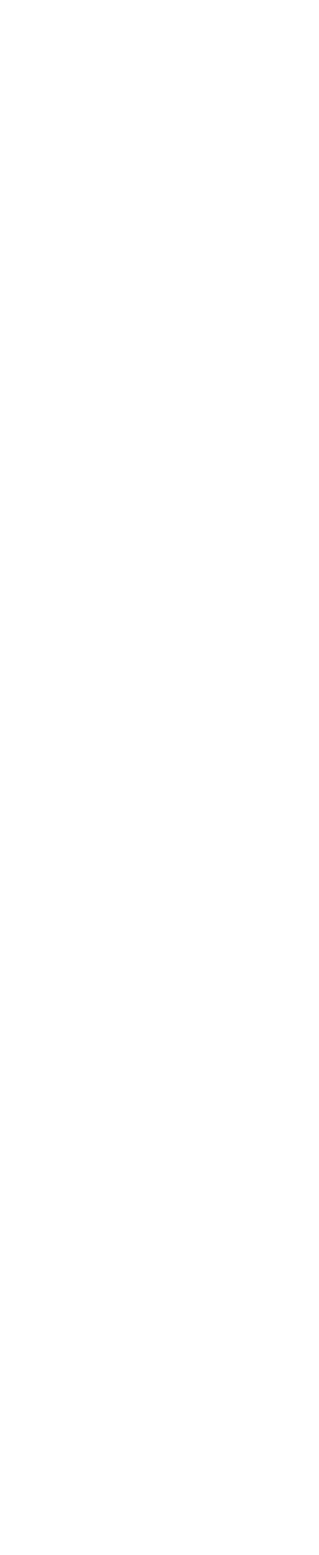
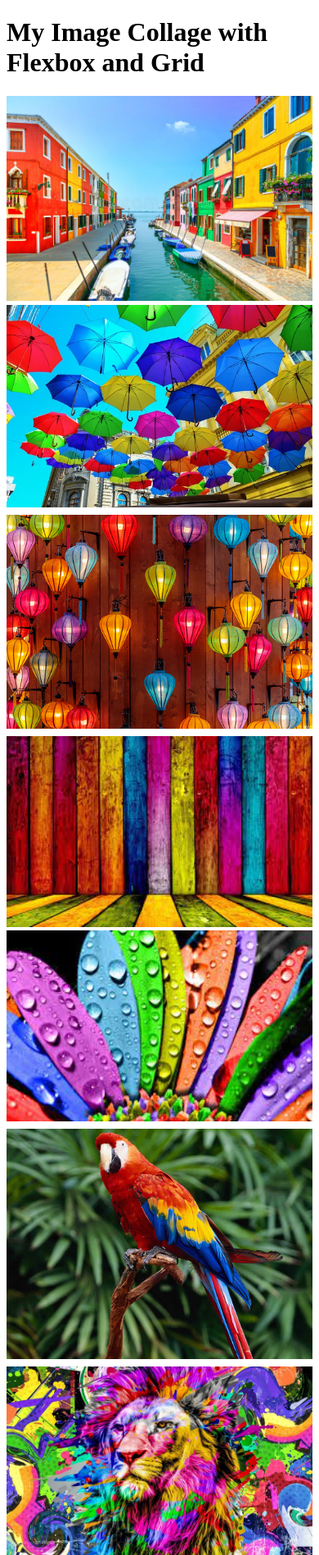
Before and after one commit to moudud-hoq/simple-responsive-examples, a plain HTML site: page index.html in a window 390 px wide. Shown: the top 1897 px of the page at 82% size. Before the commit the page ends 844 px from the top, so only its background shows below. Drawn offline with Linux system fonts and the light colour scheme.

Commit message:
after responsive commit

```diff
--- a/index.html
+++ b/index.html
@@ -1,11 +1,52 @@
 <!DOCTYPE html>
 <html lang="en">
+
 <head>
     <meta charset="UTF-8">
     <meta name="viewport" content="width=device-width, initial-scale=1.0">
     <title>Responsive</title>
+    <link rel="stylesheet" href="styles/clg.css">
 </head>
+
 <body>
+    <h1>My Image Collage with Flexbox and Grid</h1>
+
+    <div class="row">
+        <img src="/images/A.jpg">
+    </div>
+
+    <div class="row">
+        <div>
+            <img src="images/B.jpg">
+        </div>
+        <div>
+            <img src="images/C.jpg">
+        </div>
+        <div class="two-img">
+            <div>
+                <img src="/images/D.jpg">
+            </div>
+            <div>
+                <img src="/images/E.jpg">
+            </div>
+        </div>
+    </div>
+
+    <div class="row">
+        <div>
+            <img src="images/F.jpg">
+        </div>
+        <div class="four-img">
+            <img src="images/G.jpg">
+            <img src="images/G.jpg">
+            <img src="images/G.jpg">
+            <img src="images/G.jpg">
+        </div>
+        <div>
+            <img src="images/H.jpg">
+        </div>
+    </div>
 
 </body>
+
 </html>
--- /dev/null
+++ b/styles/clg.css
@@ -0,0 +1,45 @@
+img {
+    width: 100%;
+    height: 100%;
+
+}
+
+.row {
+    height: 100%;
+    display: flex;
+    gap: 5px;
+    margin-bottom: 5px;
+}
+
+.row > div {
+    flex: 1;
+}
+
+.two-img img{
+    height: calc( (100% - 5px)/2 );
+}
+
+.four-img{
+    display: grid;
+    grid-template-columns: repeat(2, 1fr);
+    gap: 5px;
+}
+
+/* Responsive Media Query */
+@media screen and (max-width:576px) {
+    .row{
+        flex-direction: column;
+        height: 100%;
+    }
+    .four-img{
+        grid-template-columns: 1fr;
+    }
+}
+
+/* medium devices */
+@media screen and (min-width: 576px) and (max-width: 992px) {
+    .row{
+        flex-direction: column;
+        height: auto;
+    }
+}
```
Also changed, not shown: demo/collage.html (+2 -0 lines).
